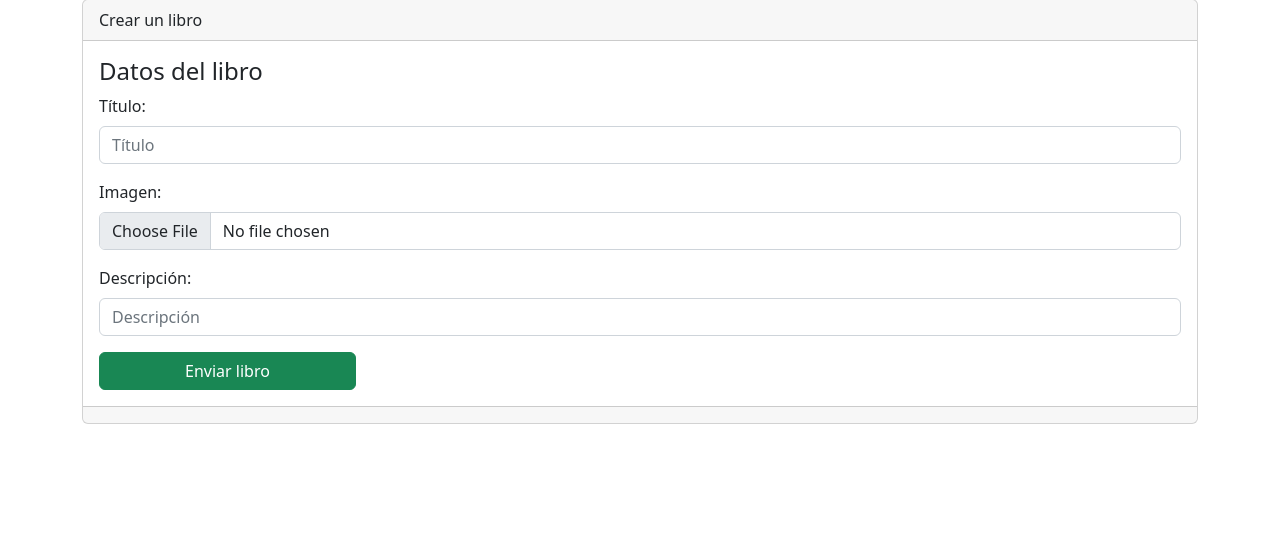
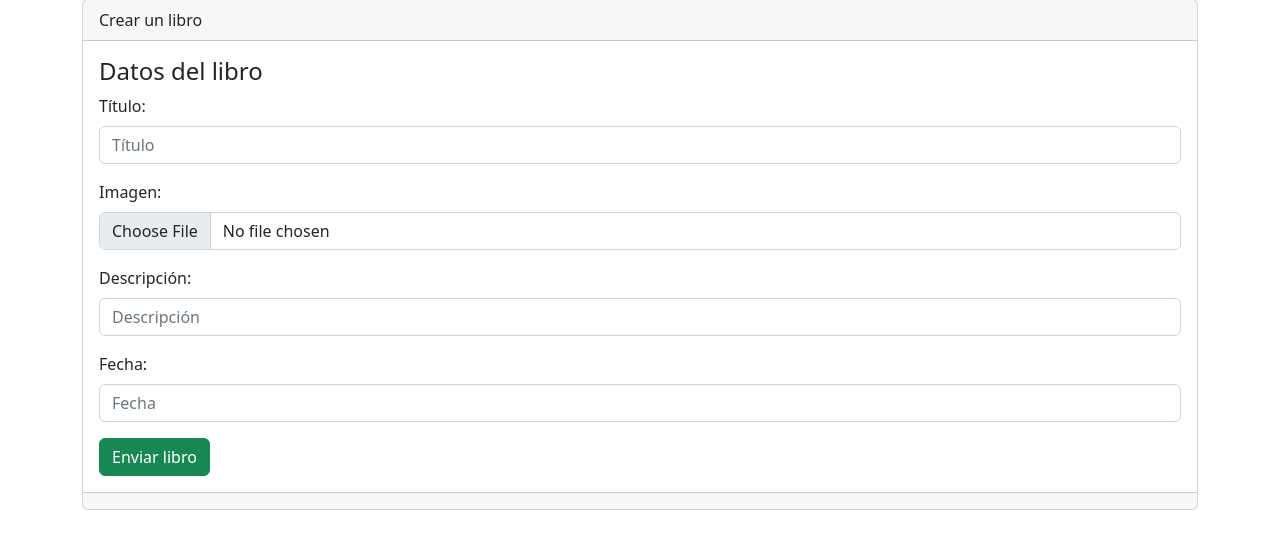
Before and after one commit to Jonx76/proyecto_intermedio, a Django app: page /libros/crear in a window 1280 px wide. Shown: the part 57-606 px from the top of the page. Run offline with Django 4.2, Linux system fonts and the light colour scheme.

Commit message:
Fecha de varga agregada (juan pereira 25/7)

```diff
--- a/AppIntermedio/models.py
+++ b/AppIntermedio/models.py
@@ -1,5 +1,5 @@
 from django.db import models
-
+from datetime import date, datetime
 # Create your models here.
 
 class Libro(models.Model):
@@ -7,6 +7,7 @@ class Libro(models.Model):
     titulo = models.CharField(max_length=100, verbose_name='Título')
     imagen = models.ImageField(upload_to='imagenes/', verbose_name="Imagen", null=True)
     descripcion = models.TextField(verbose_name="Descripción",null=True)
+    fecha = models.DateField(auto_now_add= False, auto_now=False, blank=True )
 
     def __str__(self):
         fila = "Titulo: " + self.titulo + " - " + "Descripción: " + self.descripcion
--- a/AppIntermedio/templates/Libros/form.html
+++ b/AppIntermedio/templates/Libros/form.html
@@ -18,6 +18,6 @@
 
   {% endfor %}
 
-<input name="" id="" class="btn btn-success type="submit" value="Enviar libro">
+<input name="" id="" class="btn btn-success" type="submit" value="Enviar libro">
 
 </form>
--- a/AppIntermedio/templates/Libros/index.html
+++ b/AppIntermedio/templates/Libros/index.html
@@ -19,6 +19,7 @@
                     <th>Imagen</th>
                     <th>Descripción</th>
                     <th>Acciones</th>
+                    <th>Fecha de carga</th>
                 </tr>
             </thead>
             <tbody>
@@ -28,6 +29,7 @@
                     <td> {{ libro.imagen }} </td>
                     <td> {{ libro.descripcion }} </td>
                     <td>            </td>
+                    <td>{{libro.fecha}}</td>
                 </tr>
 
                 {% endfor %}
```
Also changed, not shown: AppIntermedio/migrations/0012_libro_fecha.py (added), db.sqlite3.
